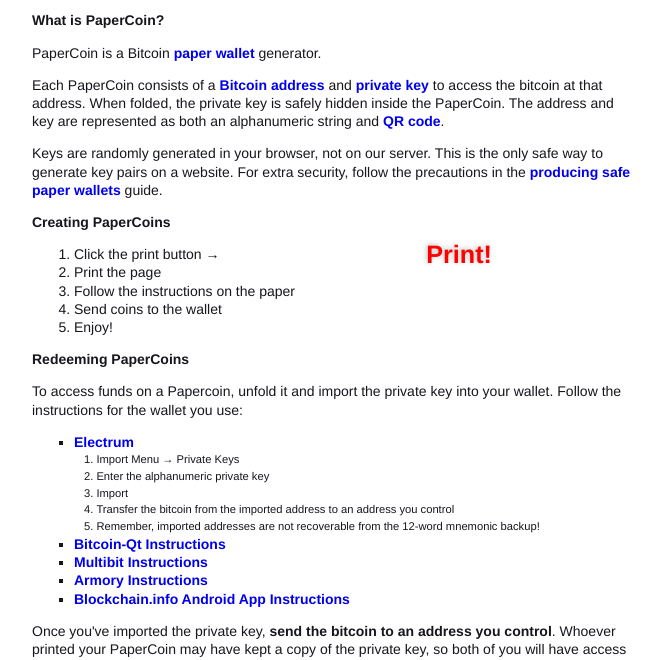
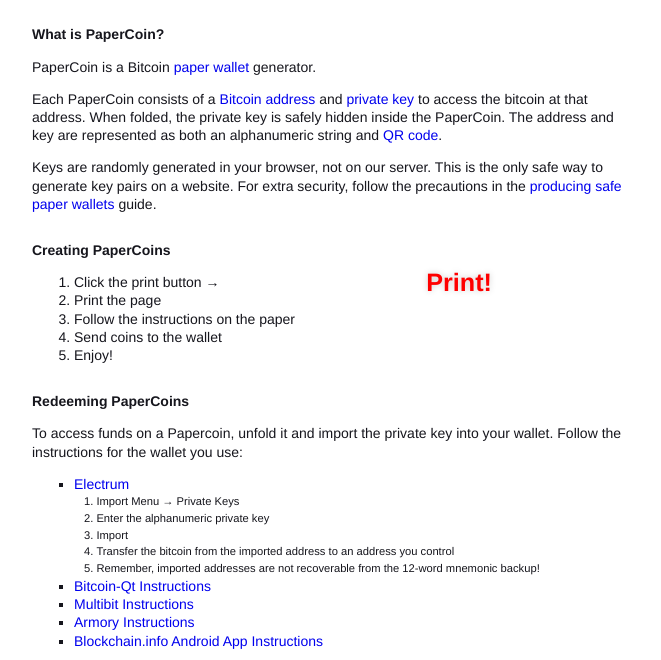
Before and after one commit to syntagmatic/papercoin, a plain HTML site: page index.html in a window 1280 px wide. Shown: the part 109-769 px from the top of the page, without its empty margins (308-969 px from the left). Drawn offline with Linux system fonts and the light colour scheme; a script that the page names is missing.

Commit message:
non-bold links

```diff
--- a/style/main.css
+++ b/style/main.css
@@ -42,7 +42,6 @@
 }
 
 a, a:active {
-	font-weight: 800;
 	text-decoration: none;
 }
 
@@ -73,7 +72,7 @@
 
 h2 {
   font-weight: bold;
-  margin: 1em 0;
+  margin: 2em 0 1em;
 }
 
 #printer-container {
@@ -86,7 +85,8 @@
   right: 0;
   font-size: 1.8em;
   color: red;
-  text-shadow: -1px -1px 5px #bbb, 1px 1px 5px #fff;
+  font-weight: 800;
+  text-shadow: 0px 0px 6px #ccc;
 }
 
 #main-button:hover {
```
